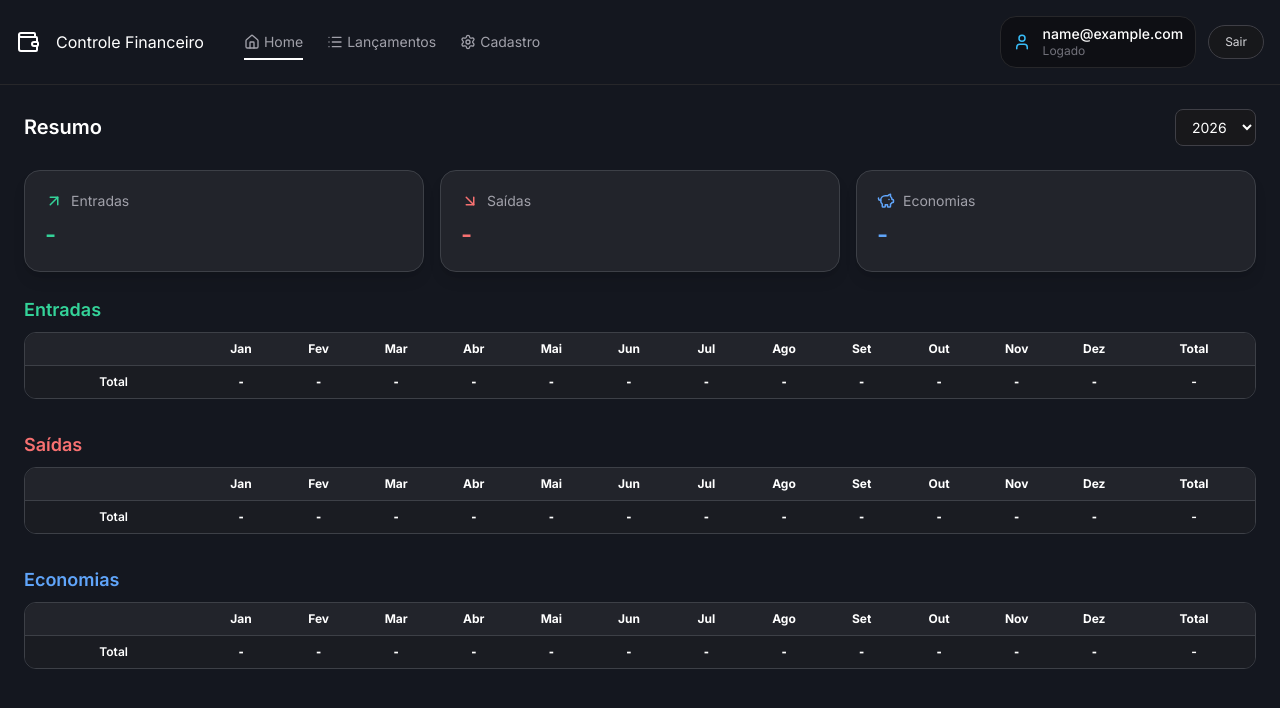
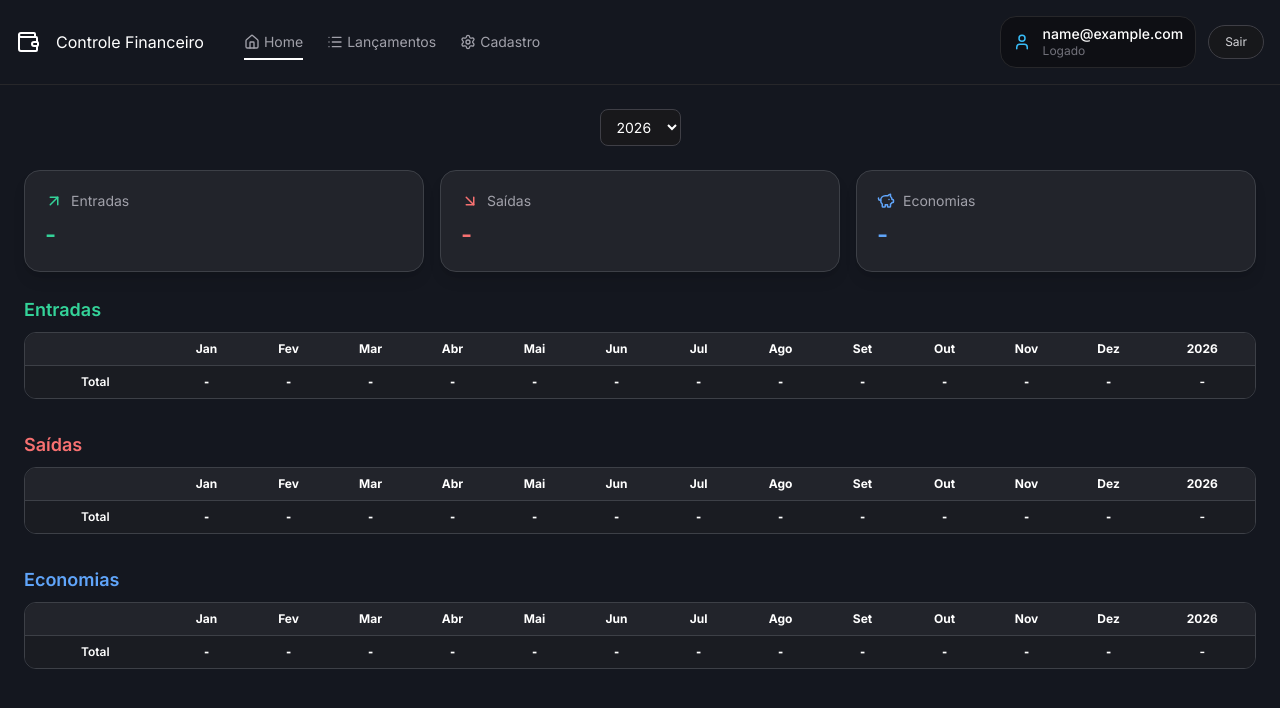
Before and after one commit to ftliska/controle-financeiro, a React (Vite) app: page / in a window 1280 px wide. Both pictures are taken after typing "name@example.com", "Sample123" into the empty fields and a click on the button "Entrar". Shown: the top 708 px of the page. Built offline with nearby package versions, Linux system fonts and the light colour scheme.

Commit message:
fix: ajustes UX na Home e Lançamentos

```diff
--- a/src/components/CardsHome.jsx
+++ b/src/components/CardsHome.jsx
@@ -7,8 +7,7 @@ export default function CardsHome({ summary, setYear, year }) {
 
   return (
     <>
-      <div className="flex justify-between items-center mb-6">
-        <h2 className="text-xl font-semibold">Resumo</h2>
+      <div className="flex justify-center items-center mb-6">
         <select
           value={year}
           onChange={(e) => setYear(Number(e.target.value))}
--- a/src/components/TabelaHome.jsx
+++ b/src/components/TabelaHome.jsx
@@ -2,7 +2,7 @@ import { MONTHS } from "../Constants";
 import { formatBRL } from "../Utils";
 import { motion } from "framer-motion";
 
-export default function TabelaHome({ dataset, getIcon, color, titulo, tipo }) {
+export default function TabelaHome({ dataset, getIcon, color, titulo, tipo, year }) {
   const categorias = Object.keys(dataset).sort((a, b) =>
     a.localeCompare(b, "pt-BR"),
   );
@@ -23,7 +23,7 @@ export default function TabelaHome({ dataset, getIcon, color, titulo, tipo }) {
         <table className="w-full text-xs table-fixed border-collapse">
           <thead className="bg-[#22242b]">
             <tr>
-              <th className="p-2 text-left w-[160px] border-b border-[#3d4047]"></th>
+              <th className="p-2 text-left w-[120px] border-b border-[#3d4047]"></th>
 
               {MONTHS.map((m) => (
                 <th
@@ -34,8 +34,8 @@ export default function TabelaHome({ dataset, getIcon, color, titulo, tipo }) {
                 </th>
               ))}
 
-              <th className="p-2 w-[110px] text-center border-b border-[#3d4047]">
-                Total
+              <th className="p-2 w-[90px] text-center border-b border-[#3d4047]">
+                {year}
               </th>
             </tr>
           </thead>
--- a/src/scenes/HomePage.jsx
+++ b/src/scenes/HomePage.jsx
@@ -9,7 +9,7 @@ export default function HomePage({
   getIcon,
 }) {
   return (
-    <div className="max-w-7xl mx-auto px-6 py-6">
+    <div className="mx-auto px-6 py-6">
       <CardsHome summary={summary} year={year} setYear={setYear} />
 
       <TabelaHome
@@ -18,6 +18,7 @@ export default function HomePage({
         color="text-emerald-400"
         titulo="Entradas"
         tipo="Receita"
+        year={year}
       />
 
       <TabelaHome
@@ -26,6 +27,7 @@ export default function HomePage({
         color="text-red-400"
         titulo="Saídas"
         tipo="Despesa"
+        year={year}
       />
 
       <TabelaHome
@@ -34,6 +36,7 @@ export default function HomePage({
         color="text-blue-400"
         titulo="Economias"
         tipo="Investimento"
+        year={year}
       />
     </div>
   );
--- a/src/scenes/LancamentosPage.jsx
+++ b/src/scenes/LancamentosPage.jsx
@@ -25,7 +25,7 @@ export default function LancamentosPage({
   const [confirmDelete, setConfirmDelete] = useState(null);
 
   return (
-    <div className="max-w-7xl mx-auto px-6 py-6">
+    <div className="mx-auto px-6 py-6">
       <ButtonsLancamento
         setIsSorted={setIsSorted}
         setHidePaid={setHidePaid}
```
